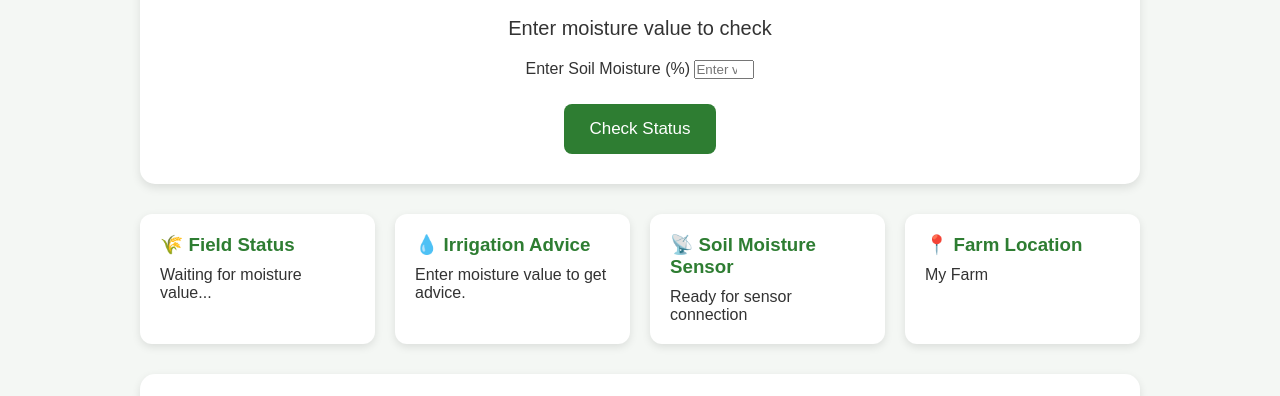
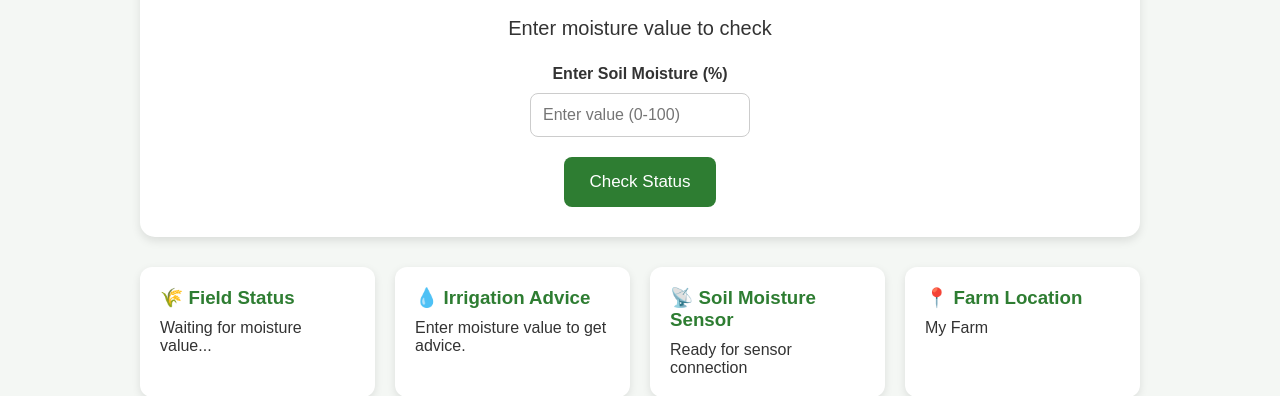
Before and after one commit to hbkidinternetdelight-maker/soilmoisturemonitor, a plain HTML site: page intex.html in a window 1280 px wide. Shown: the part 426-822 px from the top of the page. Drawn offline with Linux system fonts and the light colour scheme.

```diff
--- a/style.css
+++ b/style.css
@@ -9,6 +9,8 @@
     background: #f4f7f4;
     color: #333;
 }
+
+/* Header */
 
 header {
     background: #2e7d32;
@@ -26,12 +28,18 @@
     margin-top: 8px;
 }
 
+
+/* Main Container */
+
 .container {
     width: 90%;
     max-width: 1000px;
     margin: auto;
     padding: 30px 0;
 }
+
+
+/* Welcome Section */
 
 .welcome {
     text-align: center;
@@ -42,6 +50,9 @@
     color: #2e7d32;
     margin-bottom: 10px;
 }
+
+
+/* Main Card */
 
 .main-card {
     background: white;
@@ -64,6 +75,9 @@
     margin: 20px 0;
 }
 
+
+/* Progress Bar */
+
 .progress-container {
     width: 100%;
     height: 25px;
@@ -79,6 +93,28 @@
     transition: width 0.5s;
 }
 
+
+/* Manual Input */
+
+.manual-input {
+    margin-top: 25px;
+}
+
+.manual-input label {
+    display: block;
+    margin-bottom: 10px;
+    font-weight: bold;
+}
+
+.manual-input input {
+    width: 220px;
+    padding: 12px;
+    font-size: 16px;
+    border: 1px solid #ccc;
+    border-radius: 8px;
+}
+
+
 /* Button */
 
 #check-btn {
@@ -86,7 +122,7 @@
     color: white;
     border: none;
     padding: 15px 25px;
-    margin-top: 25px;
+    margin-top: 20px;
     font-size: 17px;
     border-radius: 8px;
     cursor: pointer;
@@ -95,6 +131,7 @@
 #check-btn:hover {
     background: #1b5e20;
 }
+
 
 /* Information Cards */
 
@@ -116,6 +153,7 @@
     color: #2e7d32;
     margin-bottom: 10px;
 }
+
 
 /* Guide */
 
@@ -148,11 +186,17 @@
     margin-top: 5px;
 }
 
+
+/* Update */
+
 .update {
     text-align: center;
     margin-top: 25px;
     color: gray;
 }
+
+
+/* Footer */
 
 footer {
     background: #1b5e20;
@@ -161,6 +205,9 @@
     padding: 20px;
     margin-top: 30px;
 }
+
+
+/* Mobile Responsive */
 
 @media (max-width: 600px) {
 
@@ -172,4 +219,8 @@
         font-size: 22px;
     }
 
+    .manual-input input {
+        width: 100%;
+    }
+
 }
```
